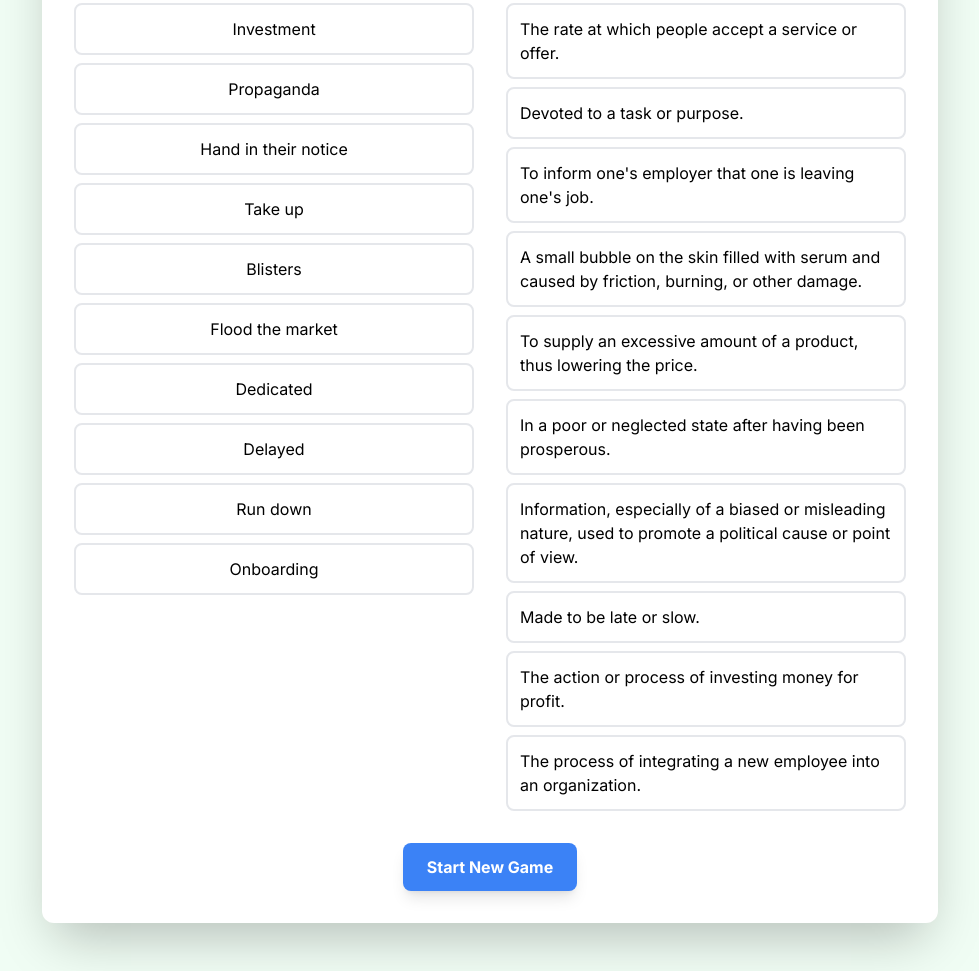
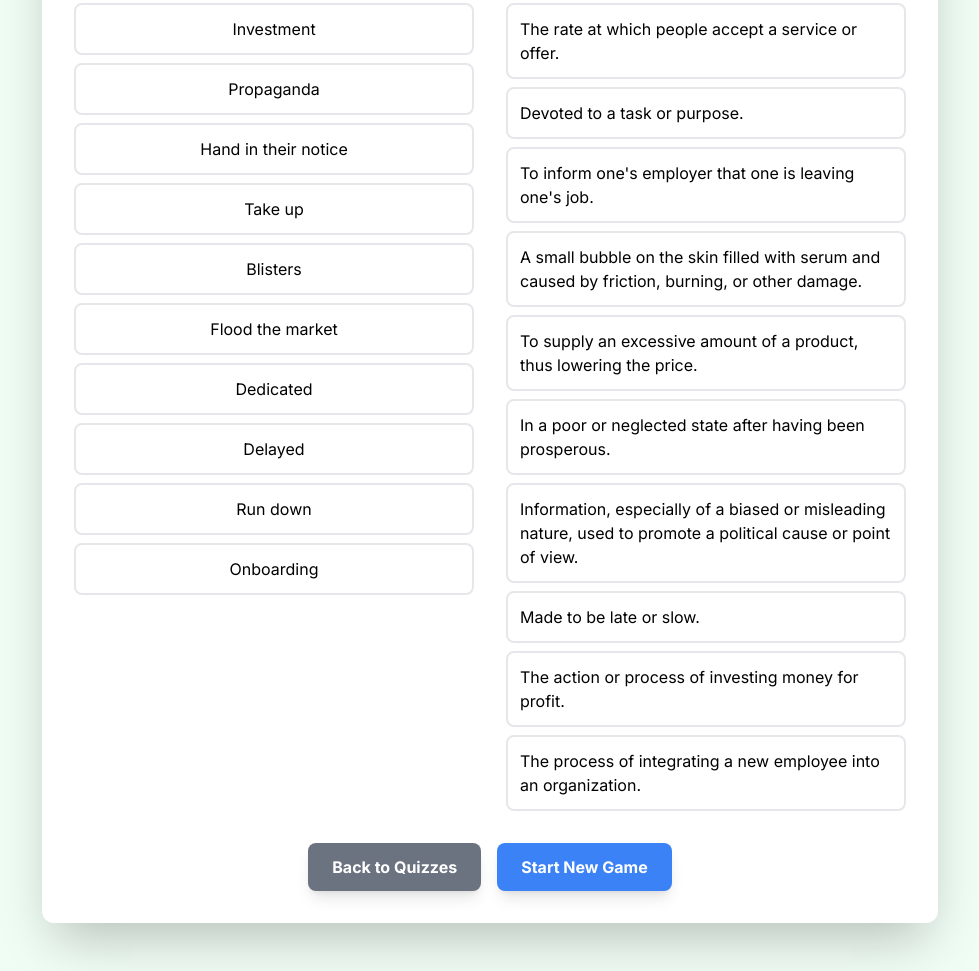
Before and after one commit to Johanka2014/vocab_match_up, a plain HTML site: page quiz_with_feedback.html in a window 1280 px wide. Shown: the part 961-1932 px from the top of the page, without its empty margins (150-1129 px from the left). Drawn offline with nearby package versions, Linux system fonts and the light colour scheme.

Commit message:
Update quiz_with_feedback.html
added a back button

```diff
--- a/quiz_with_feedback.html
+++ b/quiz_with_feedback.html
@@ -71,6 +71,7 @@
             </div>
 
             <div class="mt-8 flex justify-center gap-4">
+                <a href="./index.html" class="bg-gray-500 hover:bg-gray-600 text-white font-bold py-3 px-6 rounded-lg shadow-lg transition duration-300">Back to Quizzes</a>
                 <button id="new-game-btn" class="bg-blue-500 hover:bg-blue-700 text-white font-bold py-3 px-6 rounded-lg shadow-lg transition duration-300">Start New Game</button>
             </div>
         </div>
```
